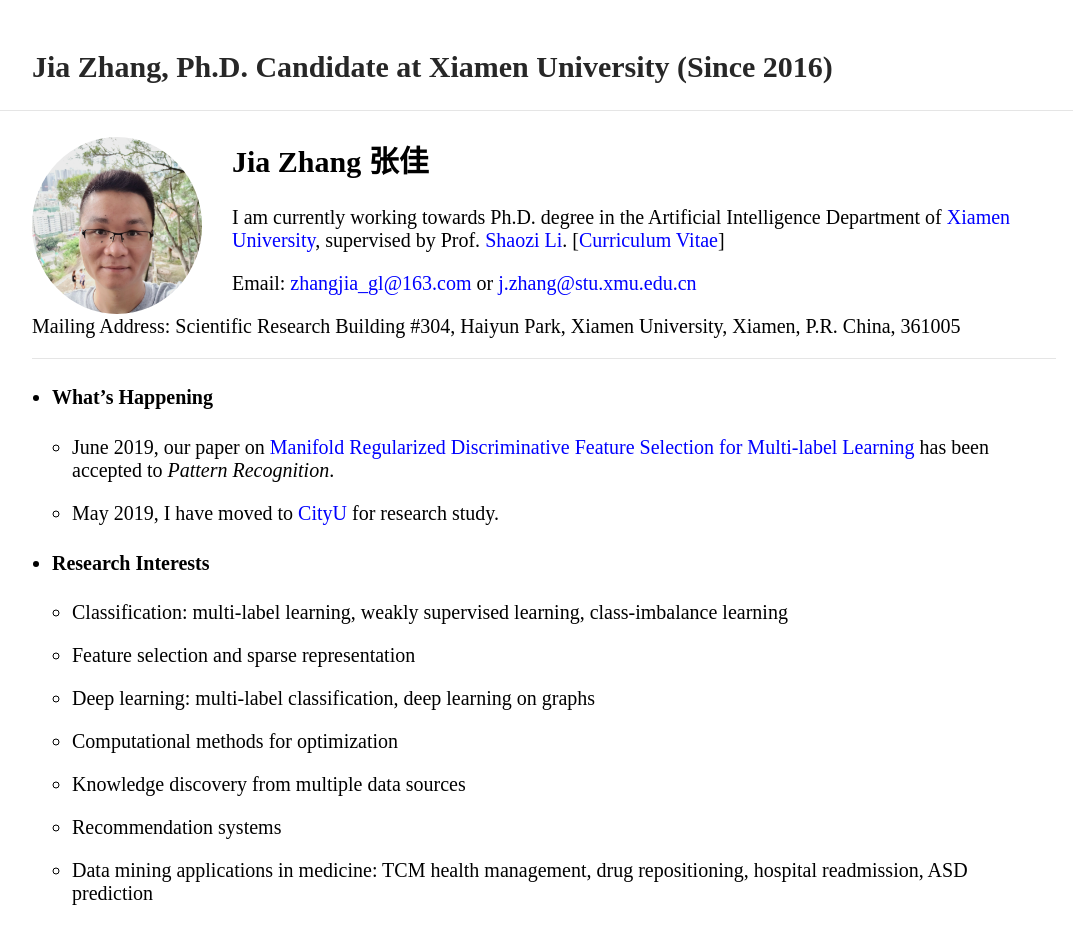
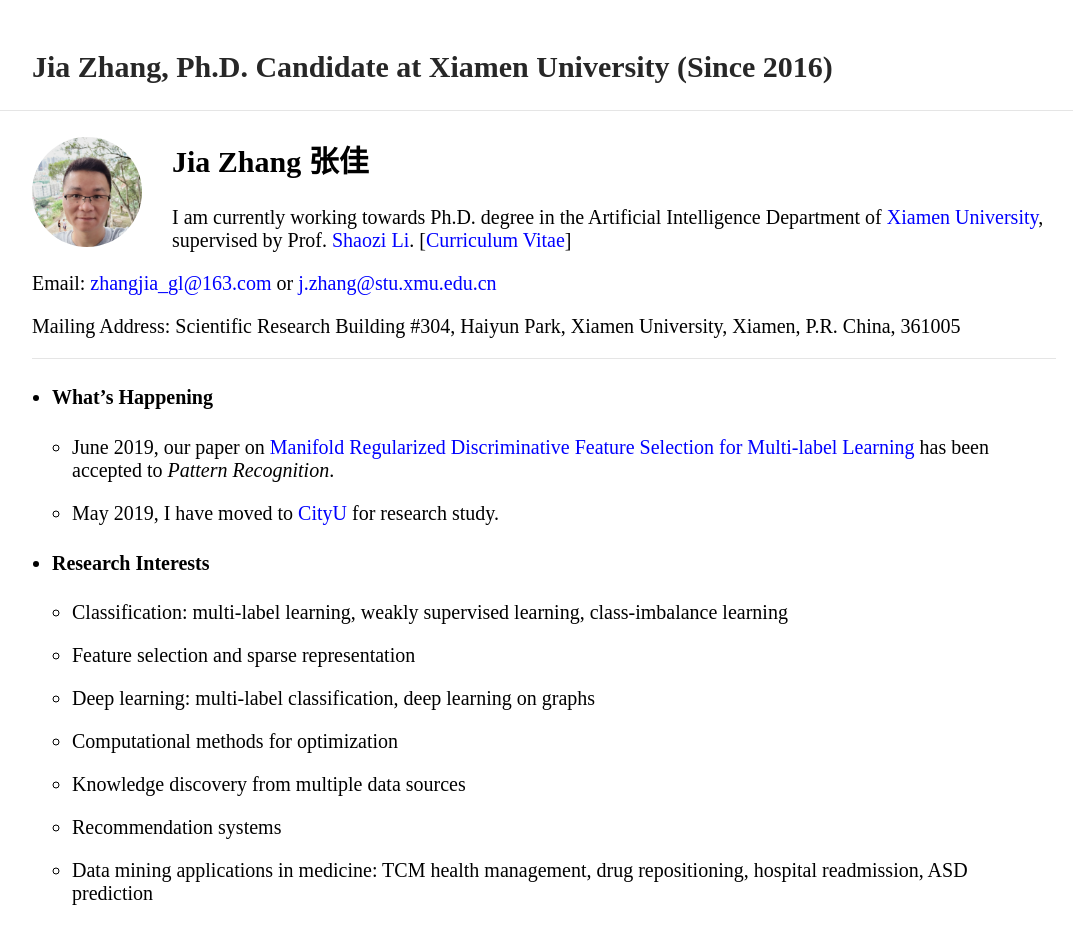
Before and after one commit to jiazhang-ml/jiazhang-ml.github.io, a Jekyll site: the page built from index.md, in a window 1280 px wide. Shown: the top 933 px of the page, without its empty margins (96-1169 px from the left). Built offline with Jekyll 4.4.1, drawn with Linux system fonts in a browser that asks for light colours.

Commit message:
Update typography.scss

```diff
--- a/_sass/typography.scss
+++ b/_sass/typography.scss
@@ -37,8 +37,8 @@
         font-style: italic;
     }
     .profile-picture {
-        height: 177px;
-        width: 170px;
+        height: 110px;
+        width: 110px;
         position: relative;
         margin: 0px 30px 0 0px;
         float: left;
```
